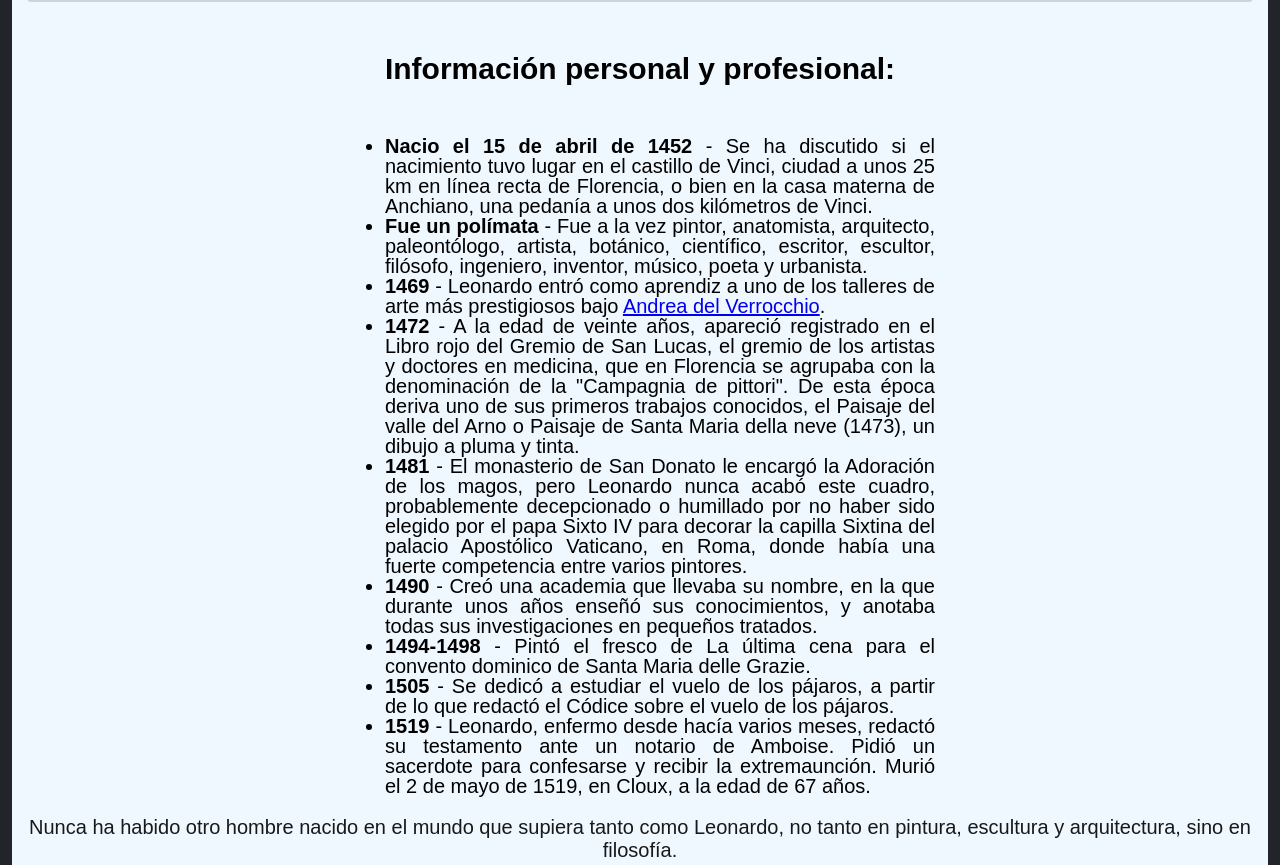
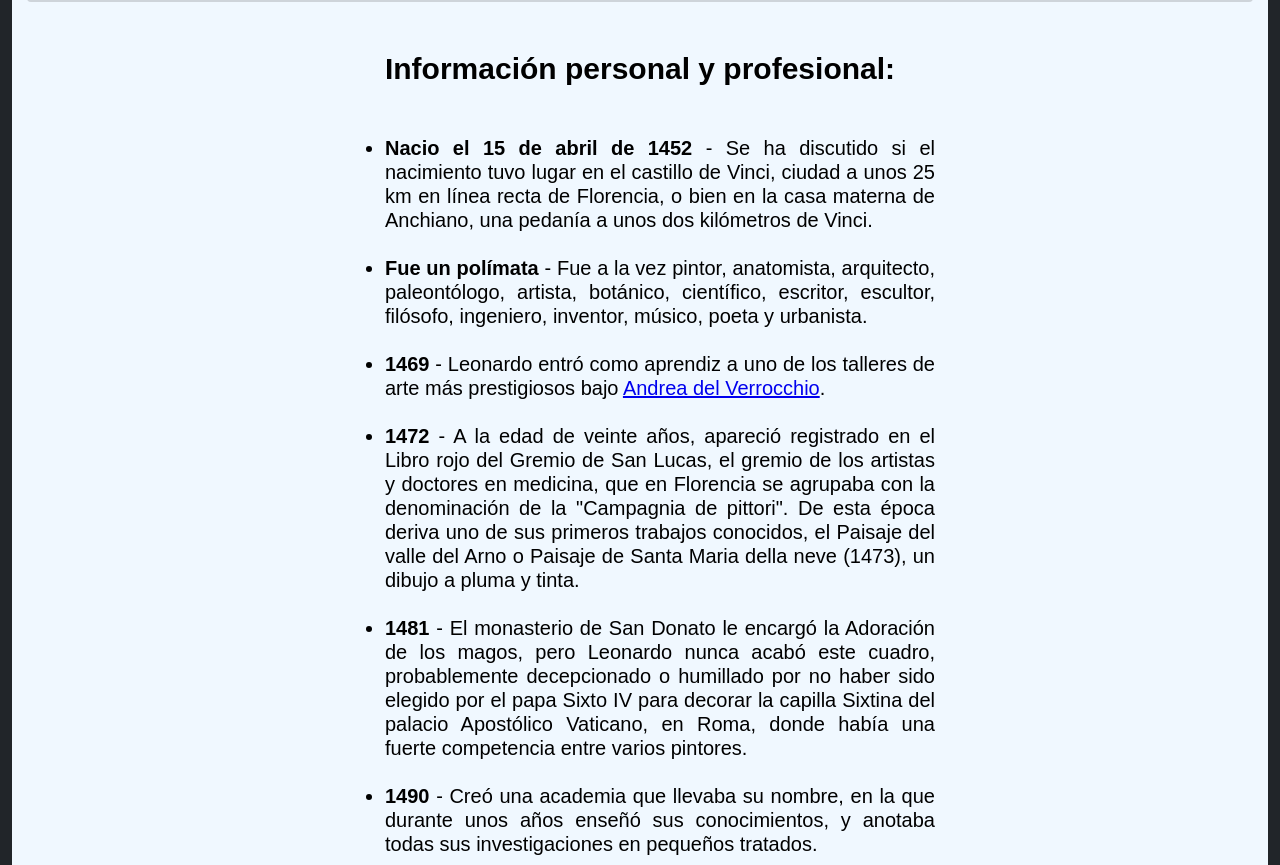
Before and after one commit to juancjj/Tribute-Page, a plain HTML site: page index.html in a window 1280 px wide. Shown: the part 917-1782 px from the top of the page. Drawn offline with Linux system fonts and the light colour scheme.

Commit message:
le di un line height de 24 a la lista y un justify al tribute-info

```diff
--- a/css/styles.css
+++ b/css/styles.css
@@ -47,7 +47,7 @@ body{
 }
 
 #tribute-info{
-
+    justify-content: space-between;
 }
 
 h2{
@@ -58,7 +58,7 @@ h2{
 ul{
     max-width: 550px;
     margin: auto;
-    line-height: 20px;
+    line-height: 24px;
     align-items: center;
     text-align: justify;
 
```
Also changed, not shown: index.html (+8 -0 lines).
